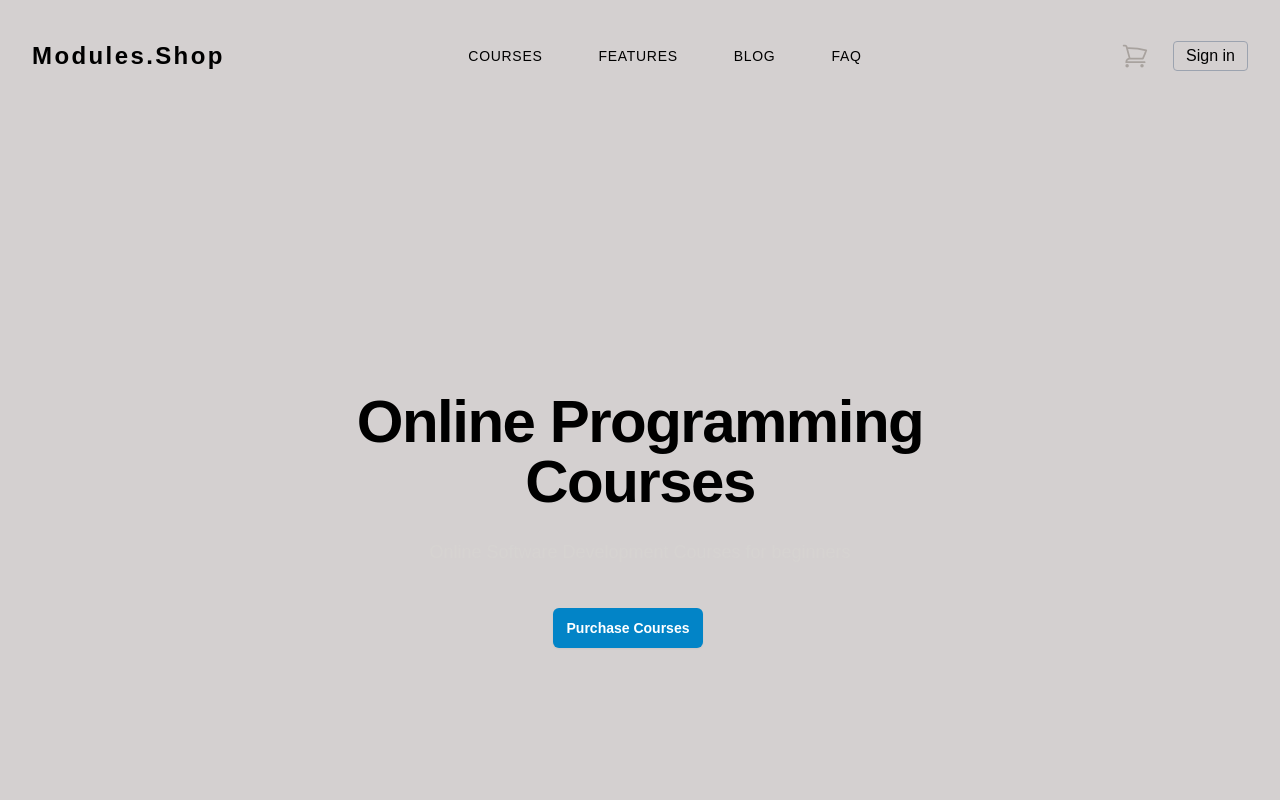
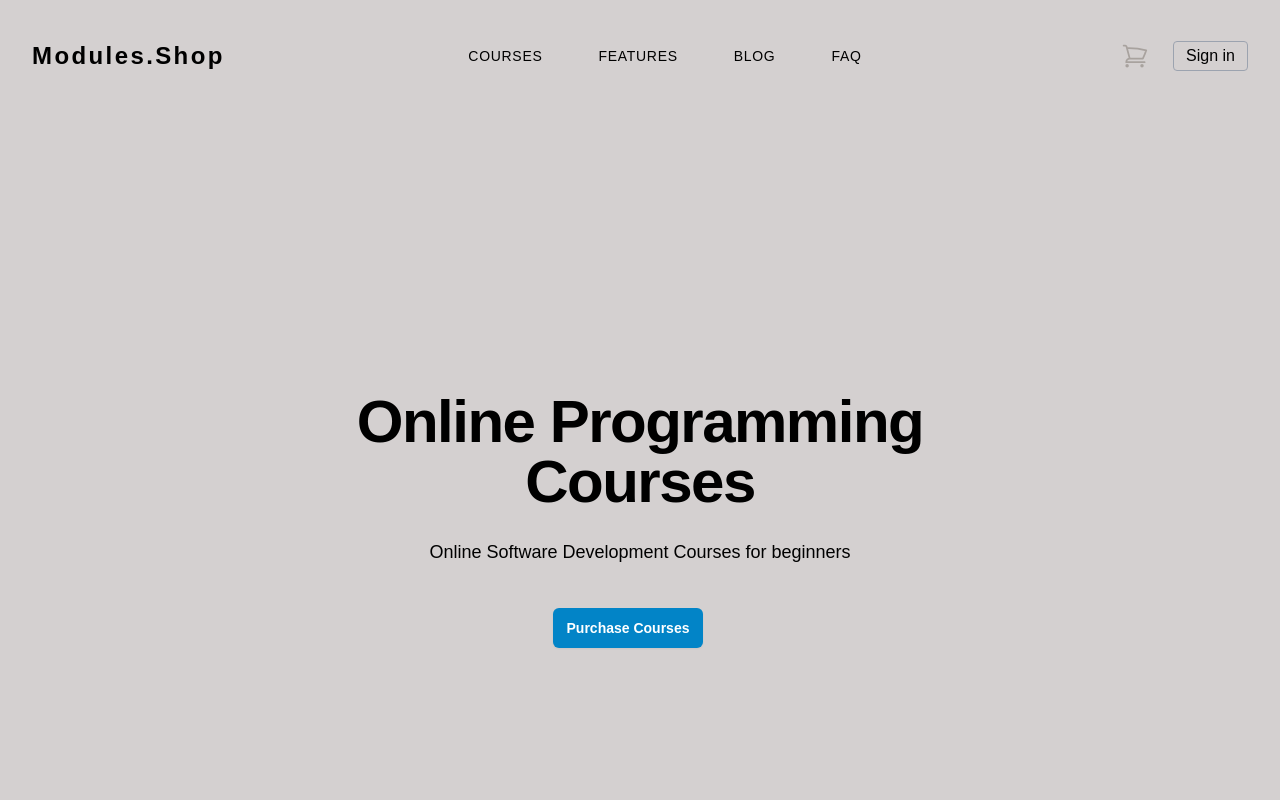
Before and after one commit to CristianM100/Modules.Shop, a Next.js app: page / in a window 1280 px wide. Shown: the top 800 px of the page. Built offline with nearby package versions, Linux system fonts and the light colour scheme; no server answers.

Commit message:
change the color of the text

```diff
--- a/app/page.tsx
+++ b/app/page.tsx
@@ -10,12 +10,12 @@ const Page = () => {
           aria-hidden='true'
           className='fixed inset-0 -z-10 bg-black-400 bg-blend-multiply'
         />
-        <div className='mx-auto max-w-2xl py-32 px-4 sm:py-48 md:px-6 lg:py-56 xl:px-8'>
+        <div className='mx-auto max-w-2xl py-32 px-4 text-black sm:py-48 md:px-6 lg:py-56 xl:px-8'>
           <div className='text-center'>
             <h1 className='text-4xl font-bold tracking-tight text-black sm:text-6xl'>
               Online Programming Courses
             </h1>
-            <p className='mt-6 text-lg leading-8 text-stone-300'>
+            <p className='text-black mt-6 text-lg leading-8'>
               Online Software Development Courses for beginners
             </p>
             <div className='mt-10 flex items-center justify-center gap-x-6'>
```
